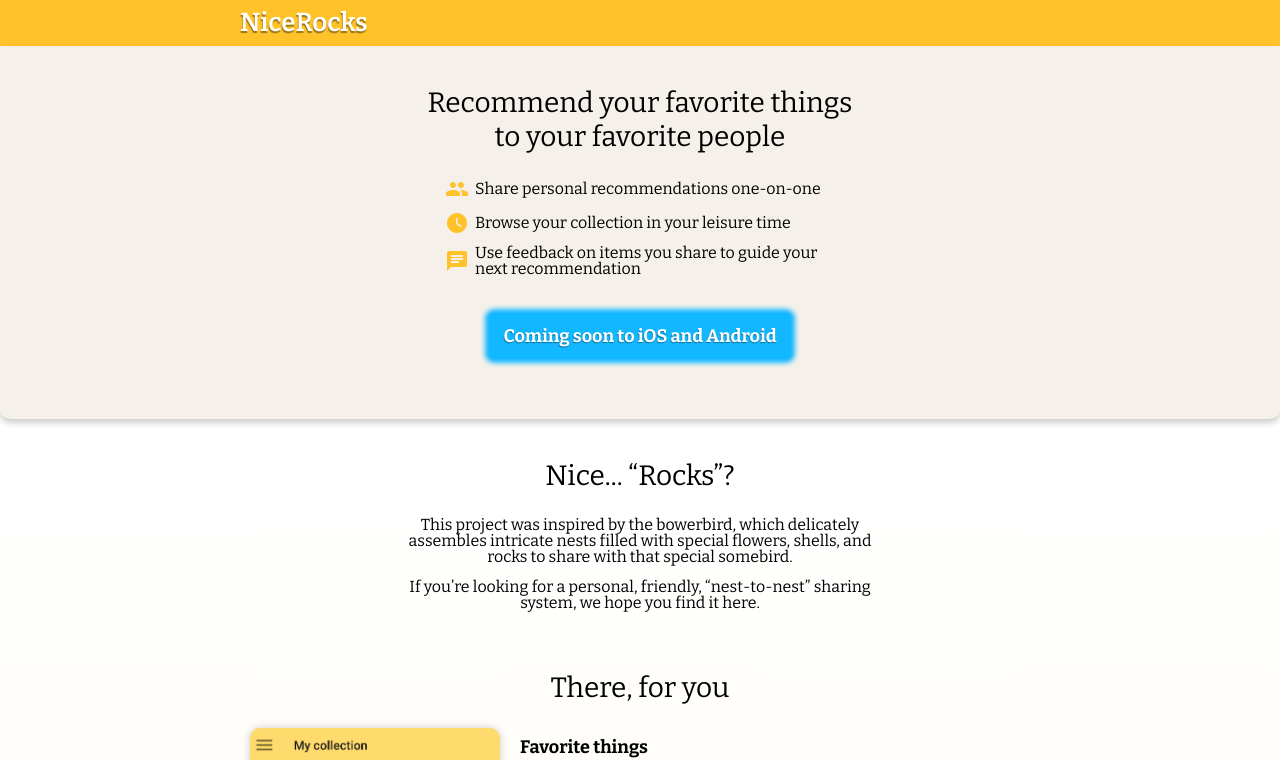
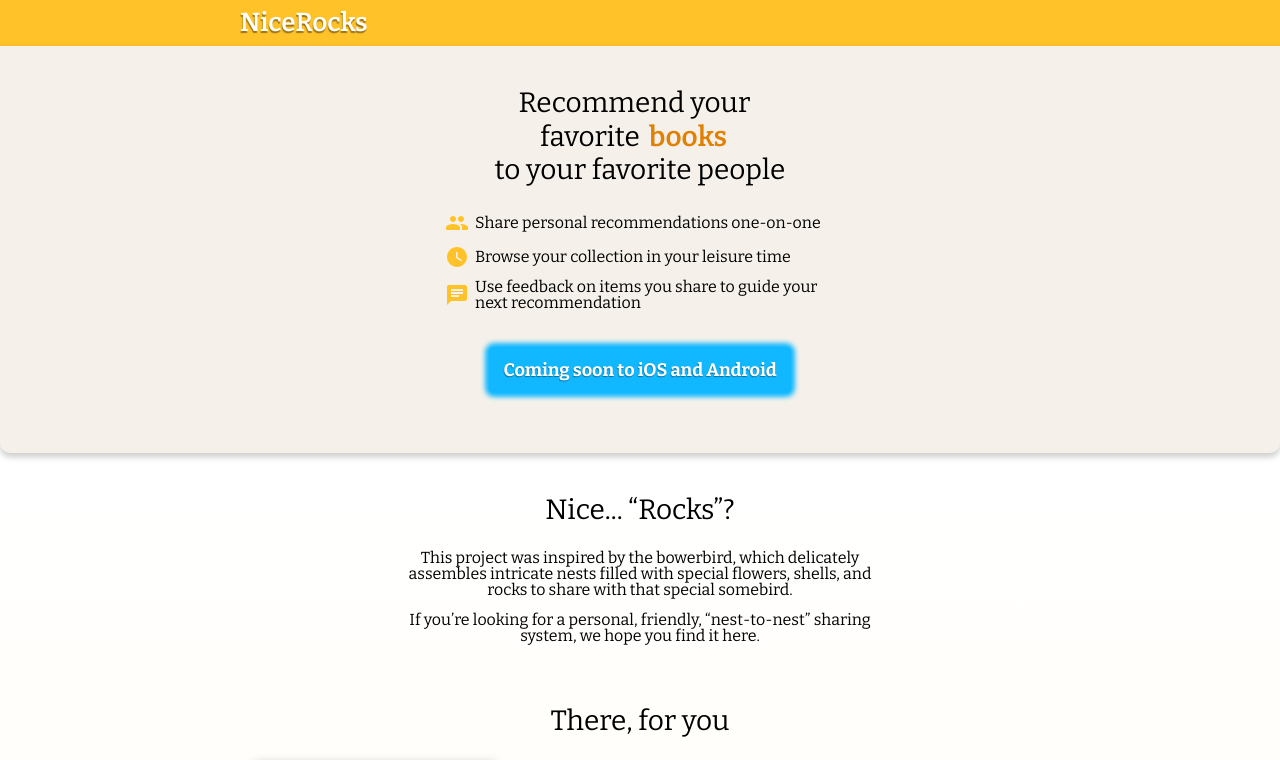
Before and after one commit to Samtfm/nice-rocks-landing-page, a React (Create React App) app: page / in a window 1280 px wide. Shown: the top 760 px of the page. Built offline with nearby package versions, Linux system fonts and the light colour scheme.

Commit message:
add fancy scrolling favorites

```diff
--- a/src/components/Banner.js
+++ b/src/components/Banner.js
@@ -4,8 +4,7 @@ import Button from '@material-ui/core/Button'
 import WatchLaterIcon from '@material-ui/icons/WatchLater';
 import People from '@material-ui/icons/People';
 import ChatIcon from '@material-ui/icons/Chat';
-const tagline = "Recommend your favorite\u00A0things to your favorite\u00A0people"
-
+import FancyFavs from './FancyFavs';
 const bullets = [
   {
     icon: People,
@@ -32,7 +31,7 @@ const Banner = () => {
     <section className='Banner'>
       <div>
         <h1 className='Banner-tagline'>
-          {tagline}
+          {"Recommend your \u00A0"}<FancyFavs></FancyFavs>{" to your favorite\u00A0people"}
         </h1>
         <div className='Banner-keyFeatures'>
           <ul >
--- a/src/components/Banner.scss
+++ b/src/components/Banner.scss
@@ -24,7 +24,6 @@
 
 .Banner {
   background-color: $beige;
-  border-bottom: px solid $fire;
   padding: 40px 10px 60px 10px;
   margin-bottom: 40px;
   border-radius: 0 0 10px 10px;
--- /dev/null
+++ b/src/components/FancyFavs.js
@@ -0,0 +1,52 @@
+
+import React, {useState, useEffect} from 'react';
+import './FancyFavs.scss';
+
+const FancyFavs = () => {
+  const [thingIndex, setThingIndex] = useState(0);
+  const [visible, setVisible] = useState(true);
+  const [reset, setReset] = useState(false);
+  const thingList = [
+    "links",
+    "books",
+    "movies",
+    "articles",
+    "music",
+    "games",
+    "recipies",
+    "artists",
+  ]
+  useEffect(() => {
+    const interval = setInterval(() => {
+      setVisible(false);
+      setThingIndex(i => (i + 1) % thingList.length)
+      setTimeout(() => {
+        setReset(true)
+        setTimeout(() => {
+          setReset(false);
+          setVisible(true)
+        }, 50)
+      }, 700)
+    }, 2500);
+    return () => clearInterval(interval);
+  }, []);
+
+  return (
+    <div className="FancyFavs">
+      {"favorite "}
+      <span className="FancyFavs-animContainer">
+      {reset ? (<>
+        <div className={'current immediate'}>{thingList[thingIndex]}</div>
+        <div className={'next'}>{thingList[thingIndex+1 % thingList.length-1]}</div>
+      </>) : visible ? (<>
+        <div className={'current'}>{thingList[thingIndex]}</div>
+        <div className={'next'}>{thingList[thingIndex+1 % thingList.length-1]}</div>
+      </>) : (<>
+        <div className={'prev'}>{thingList[thingIndex > 0 ? thingIndex-1 : thingList.length-1]}</div>
+      </>)}
+      </span>
+    </div>
+  )
+}
+
+export default FancyFavs;
--- /dev/null
+++ b/src/components/FancyFavs.scss
@@ -0,0 +1,41 @@
+@import "src/colors";
+
+.FancyFavs {
+  width: 200px;
+  margin: 0 auto;
+  span {
+    transition:all 0.3s ease;
+  }
+  display: flex;
+
+}
+.FancyFavs-animContainer {
+  width: 160px;
+  position: relative;
+  div {
+    transition:all 0.6s ease-in;
+    position: absolute;
+    left: 9px;
+    height: 1;
+  }
+  .prev {
+    color: transparent;
+    transform: translate(6px,0);
+  }
+  .next {
+    color: transparent;
+    transform: translate(0,0);
+  }
+  .current {
+    color: $fireDark;
+    font-weight: 600;
+    transform: translate(0,0);
+    transition:all 0.6s ease-out;
+
+  }
+  .current.immediate {
+    transform: translate(-4px,0);
+    color: transparent;
+    transition:all 0s ease;
+  }
+}
```
